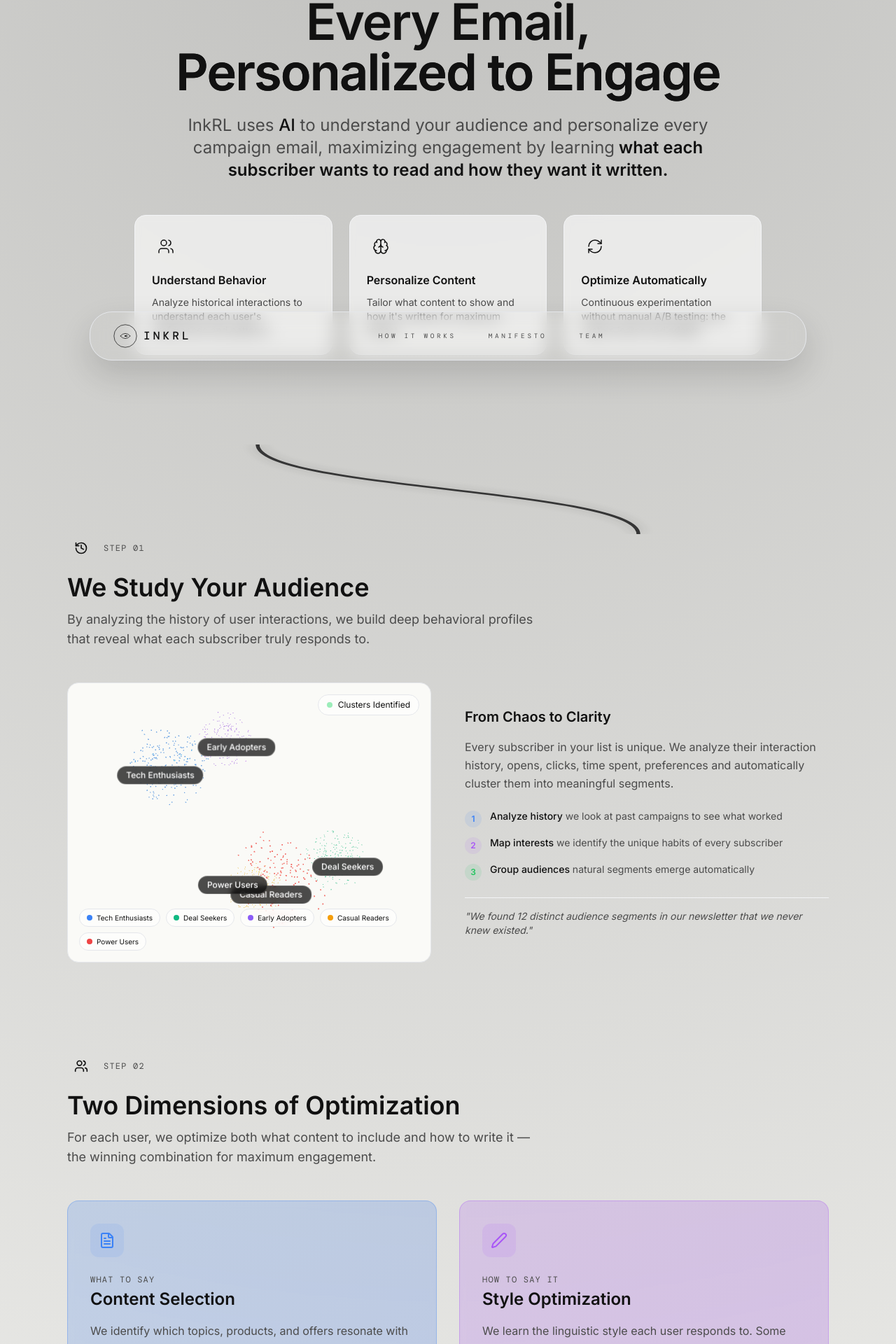
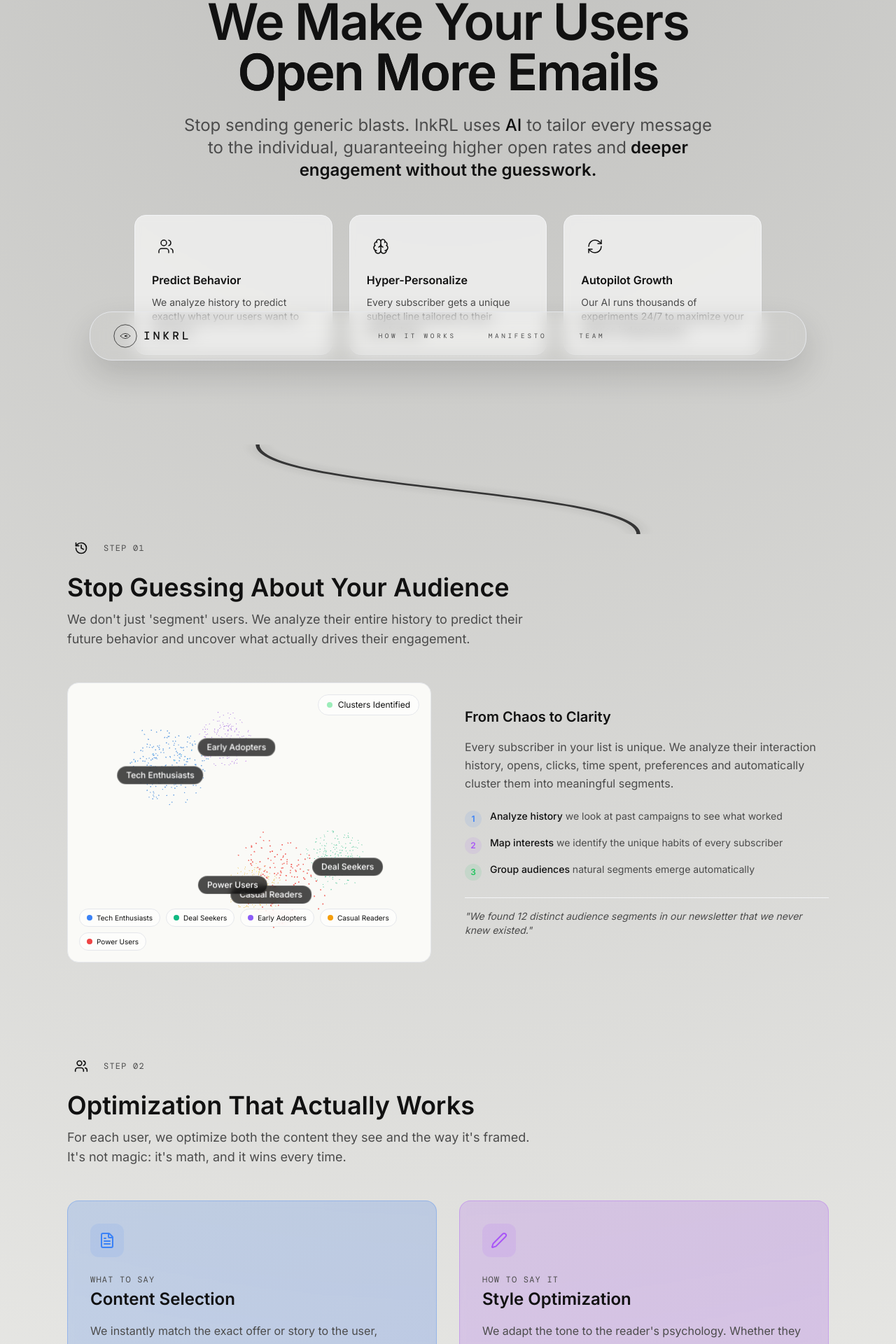
Before and after one commit to WaverAndrew/InkRL-Website, a Next.js app: page / in a window 1280 px wide. Shown: the part 261-2181 px from the top of the page at 70% size. Built offline with nearby package versions, Linux system fonts and the light colour scheme.

Commit message:
new copy

```diff
--- a/app/page.tsx
+++ b/app/page.tsx
@@ -89,9 +89,9 @@ export default function Home() {
             transition={{ duration: 0.8, delay: 0.1 }}
             className="text-5xl md:text-7xl font-bold text-ink mb-6 tracking-tight leading-[1.1]"
           >
-            Every Email,<br />
+            We Make Your Users<br />
             <span className="bg-gradient-to-r from-ink via-ink/80 to-ink bg-clip-text">
-              Personalized to Engage
+              Open More Emails
             </span>
           </motion.h1>
 
@@ -101,9 +101,9 @@ export default function Home() {
             transition={{ duration: 0.8, delay: 0.2 }}
             className="text-xl md:text-2xl text-muted-gray max-w-3xl mx-auto leading-relaxed mb-12"
           >
-            InkRL uses <span className="text-ink font-medium">AI</span> to understand
-            your audience and personalize every campaign email, maximizing engagement by learning
-            <span className="font-bold text-ink"> what each subscriber wants to read and how they want it written.</span>
+            Stop sending generic blasts. InkRL uses <span className="text-ink font-medium">AI</span> to
+            tailor every message to the individual, guaranteeing higher open rates and
+            <span className="font-bold text-ink"> deeper engagement without the guesswork.</span>
           </motion.p>
 
           {/* Value prop cards */}
@@ -117,27 +117,27 @@ export default function Home() {
               <div className="h-10 w-10 flex items-center justify-center mb-4">
                 <Users className="h-6 w-6 text-ink stroke-[1.5]" />
               </div>
-              <h3 className="font-semibold text-ink mb-2">Understand Behavior</h3>
+              <h3 className="font-semibold text-ink mb-2">Predict Behavior</h3>
               <p className="text-sm text-muted-gray">
-                Analyze historical interactions to understand each user&apos;s preferences and patterns.
+                We analyze history to predict exactly what your users want to see next.
               </p>
             </div>
             <div className="p-6 bg-white/60 backdrop-blur-sm rounded-2xl border border-gray-100 shadow-sm group hover:border-ink/20 transition-colors">
               <div className="h-10 w-10 flex items-center justify-center mb-4">
                 <Brain className="h-6 w-6 text-ink stroke-[1.5]" />
               </div>
-              <h3 className="font-semibold text-ink mb-2">Personalize Content</h3>
+              <h3 className="font-semibold text-ink mb-2">Hyper-Personalize</h3>
               <p className="text-sm text-muted-gray">
-                Tailor what content to show and how it&apos;s written for maximum impact.
+                Every subscriber gets a unique subject line tailored to their psychology.
               </p>
             </div>
             <div className="p-6 bg-white/60 backdrop-blur-sm rounded-2xl border border-gray-100 shadow-sm group hover:border-ink/20 transition-colors">
               <div className="h-10 w-10 flex items-center justify-center mb-4">
                 <RefreshCw className="h-6 w-6 text-ink stroke-[1.5]" />
               </div>
-              <h3 className="font-semibold text-ink mb-2">Optimize Automatically</h3>
+              <h3 className="font-semibold text-ink mb-2">Autopilot Growth</h3>
               <p className="text-sm text-muted-gray">
-                Continuous experimentation without manual A/B testing: the system learns and adapts.
+                Our AI runs thousands of experiments 24/7 to maximize your metrics independently.
               </p>
             </div>
           </motion.div>
@@ -151,8 +151,8 @@ export default function Home() {
         <section className="max-w-6xl mx-auto w-full mb-32">
           <SectionHeader
             step="Step 01"
-            title="We Study Your Audience"
-            subtitle="By analyzing the history of user interactions, we build deep behavioral profiles that reveal what each subscriber truly responds to."
+            title="Stop Guessing About Your Audience"
+            subtitle="We don't just 'segment' users. We analyze their entire history to predict their future behavior and uncover what actually drives their engagement."
             icon={History}
           />
 
@@ -219,8 +219,8 @@ export default function Home() {
         <section className="max-w-6xl mx-auto w-full mb-32">
           <SectionHeader
             step="Step 02"
-            title="Two Dimensions of Optimization"
-            subtitle="For each user, we optimize both what content to include and how to write it — the winning combination for maximum engagement."
+            title="Optimization That Actually Works"
+            subtitle="For each user, we optimize both the content they see and the way it's framed. It's not magic: it's math, and it wins every time."
             icon={Users}
           />
 
@@ -235,8 +235,8 @@ export default function Home() {
         <section className="max-w-6xl mx-auto w-full mb-32">
           <SectionHeader
             step="Step 03"
-            title="You Set the Template, We Do the Rest"
-            subtitle="Focus on your core message. We take your campaign template and automatically generate thousands of personalized variations optimized specifically for open rates."
+            title="You Write the Story. We Ensure the Read."
+            subtitle="Don't let good content go unnoticed. We capture attention by perfecting the subject and preview text for every single subscriber."
             icon={Brain}
           />
 
@@ -253,9 +253,9 @@ export default function Home() {
                   Maximum Opens, Minimum Effort
                 </h3>
                 <p className="text-muted-gray leading-relaxed">
-                  The subject line and preview text are the gatekeepers of your content.
+                  The subject line and preview text are the gatekeepers.
                   InkRL rigorously optimizes these two elements for every single user to ensure
-                  your emails actually get opened.
+                  your emails actually get opened, referencing their interests directly.
                 </p>
               </div>
 
@@ -269,7 +269,7 @@ export default function Home() {
                 <div className="p-4 bg-white/60 rounded-xl border border-gray-100">
                   <p className="text-sm font-semibold text-ink mb-1">Preview Text Optimization</p>
                   <p className="text-xs text-muted-gray">
-                    We craft the perfect companion hook that complements the subject line and drives the click.
+                    We craft the perfect companion hook that complements the subject line and forces the click.
                   </p>
                 </div>
               </div>
@@ -283,8 +283,8 @@ export default function Home() {
         <section className="max-w-6xl mx-auto w-full mb-32">
           <SectionHeader
             step="Step 04"
-            title="Autonomous Experimentation"
-            subtitle="We continuously test hypotheses about content and style for each user segment, learning what works without manual intervention."
+            title="Relentless Optimization"
+            subtitle="While you sleep, our AI runs thousands of micro-experiments, automatically dropping what fails and keeping what works."
             icon={FlaskConical}
           />
 
@@ -296,9 +296,9 @@ export default function Home() {
                   Beyond A/B Testing
                 </h3>
                 <p className="text-muted-gray leading-relaxed">
-                  Traditional A/B testing is slow and limited. Our system runs thousands of
+                  Traditional A/B testing is dead. Our system runs thousands of
                   micro-experiments simultaneously, evolving copy through generations of
-                  optimization until it finds what works for each segment.
+                  optimization until we dominate the inbox.
                 </p>
               </div>
 
@@ -337,8 +337,9 @@ export default function Home() {
         <section className="max-w-6xl mx-auto w-full mb-32">
           <SectionHeader
             step="Step 05"
-            title="Observe, Learn, Repeat"
-            subtitle="Every email sent is an opportunity to learn. We observe reactions, update our models, and improve — continuously, autonomously."
+            title="Observe, Learn, Win"
+            subtitle="Every email sent is a data point. We observe reactions, update our models, and improve your metrics—continuously and automatically."
+            subtitle="Every email sent is a data point. We observe reactions, update our models, and improve your metrics—continuously and automatically."
             icon={RefreshCw}
           />
 
@@ -356,8 +357,8 @@ export default function Home() {
             Ready to Transform Your Email Engagement?
           </h2>
           <p className="text-lg text-muted-gray mb-8 max-w-xl mx-auto">
-            Join the newsletters that have stopped guessing and started learning.
-            Let InkRL optimize every word for every subscriber.
+            Join the newsletters that have stopped guessing and started winning.
+            Let InkRL optimize every word for max revenue.
           </p>
           <div className="flex flex-col sm:flex-row gap-4 justify-center">
             <a
--- a/components/pitch/ContinuousLearning.tsx
+++ b/components/pitch/ContinuousLearning.tsx
@@ -14,13 +14,13 @@ const loopSteps = [
   {
     icon: Eye,
     title: "Observe",
-    description: "Track opens, clicks, conversions, and engagement patterns",
+    description: "Track every micro-interaction to understand not just what happened, but why.",
     color: "#8B5CF6",
   },
   {
     icon: TrendingUp,
     title: "Improve",
-    description: "Update models with new learnings, refine personalization",
+    description: "Instantly update the model. Your campaign gets smarter and more profitable with every email.",
     color: "#10B981",
   },
 ];
@@ -138,7 +138,7 @@ export function ContinuousLearning() {
               <path d="M3 12a9 9 0 1 0 9-9 9.75 9.75 0 0 0-6.74 2.74L3 8" />
               <path d="M3 3v5h5" />
             </svg>
-            <span>Every email improves the next</span>
+            <span>Every email increases your ROI</span>
           </div>
         </motion.div>
       </div>
--- a/components/pitch/OptimizationPillars.tsx
+++ b/components/pitch/OptimizationPillars.tsx
@@ -9,7 +9,7 @@ const pillars = [
     title: "Content Selection",
     subtitle: "What to Say",
     description:
-      "We identify which topics, products, and offers resonate with each user. Choosing the right content for the subject line dramatically increases open rates.",
+      "We instantly match the exact offer or story to the user, ensuring maximal relevance before they even open the email.",
     examples: ["Product announcements", "Feature highlights", "Special offers", "Educational content"],
     color: "from-blue-500/20 to-blue-600/20",
     borderColor: "border-blue-500/30",
@@ -21,7 +21,7 @@ const pillars = [
     title: "Style Optimization",
     subtitle: "How to Say It",
     description:
-      "We learn the linguistic style each user responds to. Some prefer urgency, others appreciate casual warmth. We tailor the tone to maximize engagement.",
+      "We adapt the tone to the reader's psychology. Whether they respond to urgency or curiosity, we write it the way they want to read it.",
     examples: ["Formal vs. casual", "Urgency levels", "Emoji usage", "Sentence length"],
     color: "from-purple-500/20 to-purple-600/20",
     borderColor: "border-purple-500/30",
```
